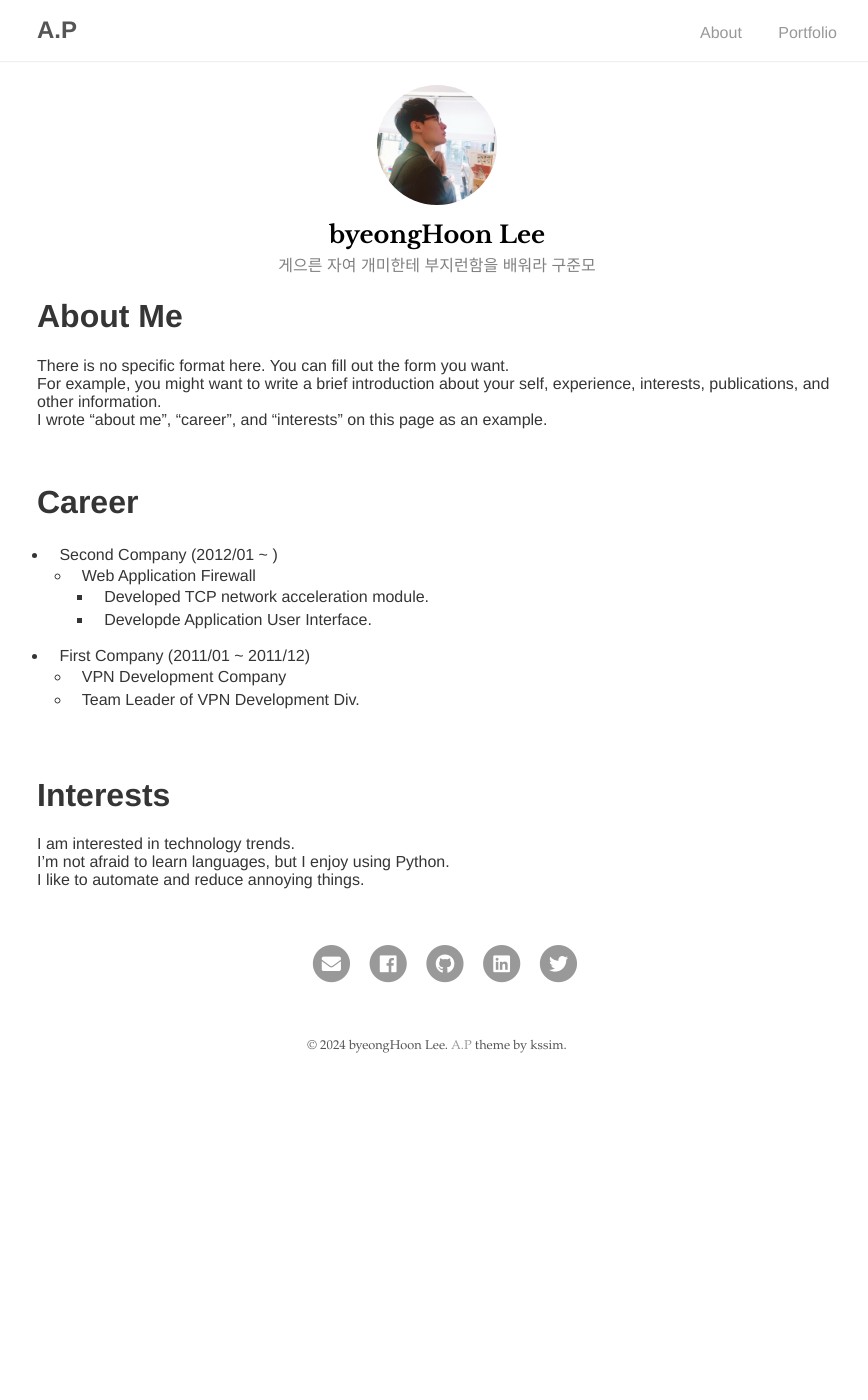
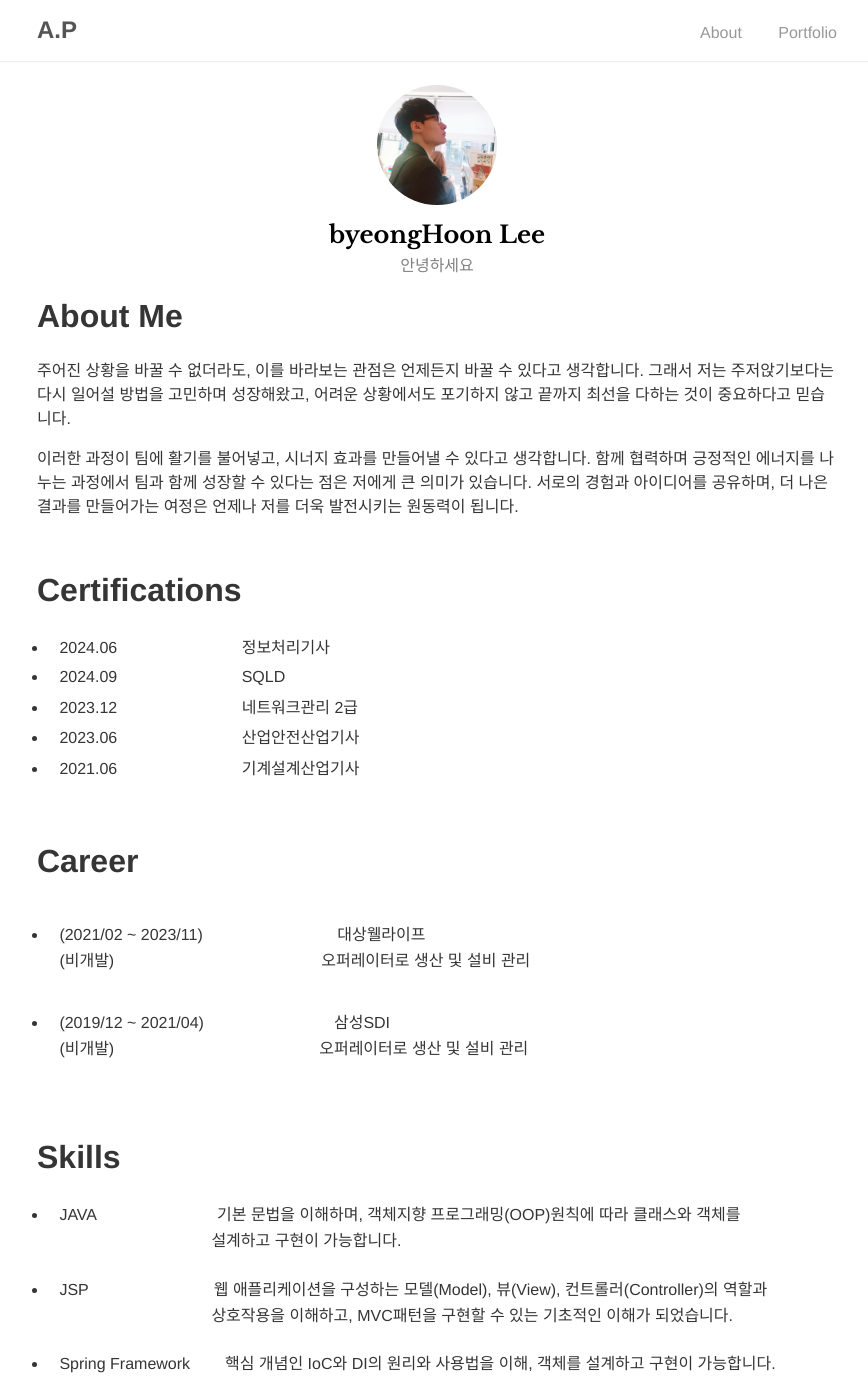
Before and after one commit to qudgns8883/qudgns8883.github.io, a Jekyll site: the page built from index.md, in a window 1280 px wide and 1400 px high. Shown: the whole window, without its empty margins (203-1071 px from the left). Built offline with Jekyll 4.4.1, drawn with Linux system fonts in a browser that asks for light colours; our own code applies the rules of GitHub Pages for plain Markdown files; some of the changed text lies outside the part shown.

Commit message:
no message

```diff
--- a/_config.yml
+++ b/_config.yml
@@ -7,7 +7,7 @@ google_analytics: # Tracking ID, e.g. "UA-000000-01"
 # Author
 author:
   name: byeongHoon Lee
-  desc: 게으른 자여 개미한테 부지런함을 배워라 구준모
+  desc: 안녕하세요
   email: qudgns8882@naver.com
   selfie: assets/img/profile.jpg
 
@@ -24,6 +24,7 @@ social:
   instagram:
   keybase:
   linkedin: https://www.linkedin.com/in/qudgns8883/
+  notion: https://bottlenose-asparagus-798.notion.site/248d53b04dac47ddbb3ddf819a9f2398
   pinterest:
   reddit:
   soundcloud:
--- a/_layouts/about.html
+++ b/_layouts/about.html
@@ -13,13 +13,14 @@ layout: base
 
   <div class="content">
     {{ content }}
+
+<!--    <h2>Contact Information</h2>-->
+<!--    <p><strong>Email:</strong> your.email@example.com</p>-->
+<!--    <p><strong>Phone:</strong> +82-10-1234-5678</p>-->
+<!--    <p><strong>GitHub:</strong> <a href="https://github.com/yourusername" target="_blank">github.com/yourusername</a></p>-->
+<!--    <p><strong>LinkedIn:</strong> <a href="https://linkedin.com/in/yourprofile" target="_blank">linkedin.com/in/yourprofile</a></p>-->
+<!--    <p><strong>Portfolio:</strong> <a href="https://yourportfolio.com" target="_blank">yourportfolio.com</a></p>-->
+
     </br>
-    <div class="social-layer">
-      <div class="social-icons">
-        <ul>
-          {% include icons.html %}
-        </ul>
-      </div>
-    </div>
   </div>
 </div>
--- a/index.md
+++ b/index.md
@@ -3,24 +3,54 @@ layout: about
 ---
 
 # About Me
-There is no specific format here. You can fill out the form you want.
-For example, you might want to write a brief introduction about your self, experience, interests, publications, and other information.
-I wrote "about me", "career", and "interests" on this page as an example.
+주어진 상황을 바꿀 수 없더라도, 이를 바라보는 관점은 언제든지 바꿀 수 있다고 생각합니다. 그래서 저는 주저앉기보다는 다시 일어설 방법을 고민하며 성장해왔고, 어려운 상황에서도 포기하지 않고 끝까지 최선을 다하는 것이 중요하다고 믿습니다.
+
+이러한 과정이 팀에 활기를 불어넣고, 시너지 효과를 만들어낼 수 있다고 생각합니다. 함께 협력하며 긍정적인 에너지를 나누는 과정에서 팀과 함께 성장할 수 있다는 점은 저에게 큰 의미가 있습니다. 서로의 경험과 아이디어를 공유하며, 더 나은 결과를 만들어가는 여정은 언제나 저를 더욱 발전시키는 원동력이 됩니다.
+
+<br/>
+
+# Certifications
+* 2024.06<span style="padding-left: 120px;"></span> 정보처리기사
+* 2024.09<span style="padding-left: 120px;"></span> SQLD
+* 2023.12<span style="padding-left: 120px;"></span> 네트워크관리 2급
+* 2023.06<span style="padding-left: 120px;"></span> 산업안전산업기사
+* 2021.06<span style="padding-left: 120px;"></span> 기계설계산업기사
 
 <br/>
 
 # Career
-* Second Company (2012/01 ~ )
-  * Web Application Firewall
-    * Developed TCP network acceleration module.
-    * Developde Application User Interface.
-* First Company (2011/01 ~ 2011/12)
-  * VPN Development Company
-  * Team Leader of VPN Development Div.
+* (2021/02 ~ 2023/11) <span style="padding-left: 130px;"></span>대상웰라이프
+      (비개발)<span style="padding-left: 207px;"></span>오퍼레이터로 생산 및 설비 관리
+
+* (2019/12 ~ 2021/04)<span style="padding-left: 130px;"></span>삼성SDI
+  (비개발)<span style="padding-left: 205px;"></span>오퍼레이터로 생산 및 설비 관리
 
 <br/>
 
-# Interests
-I am interested in technology trends.
-I'm not afraid to learn languages, but I enjoy using Python.
-I like to automate and reduce annoying things.
+# Skills
+* JAVA<span style="padding-left: 120px;"></span>기본 문법을 이해하며, 객체지향 프로그래밍(OOP)원칙에 따라 클래스와 객체를
+  <span style="padding-left: 152px;"></span>설계하고 구현이 가능합니다.
+  <br/>
+* JSP<span style="padding-left: 125px;"></span>웹 애플리케이션을 구성하는 모델(Model), 뷰(View), 컨트롤러(Controller)의 역할과
+<span style="padding-left: 152px;"></span>상호작용을 이해하고, MVC패턴을 구현할 수 있는 기초적인 이해가 되었습니다.
+  <br/>
+* Spring Framework<span style="padding-left: 35px;"></span>핵심 개념인 IoC와 DI의 원리와 사용법을 이해, 객체를 설계하고 구현이 가능합니다.
+<br/>
+* Spring Data JPA<span style="padding-left: 48px;"></span>데이터베이스와의 상호작용을 자동화하고, CRUD작업을 수행할 줄 알며,
+<span style="padding-left: 152px;"></span>트랜잭션 관리와 객체 간의 연관관계를 처리할 수 있습니다.
+<br/>
+* Oracle, MySQL<span style="padding-left: 50px;"></span>데이터베이스를 설계하고 관리할 수 있으며, SQL쿼리를 통해
+  <span style="padding-left: 150px;"></span>CRUD작업을 수행할 수 있습니다.
+<br/>
+* AWS EC2, RDS<span style="padding-left: 53px;"></span>EC2를 통해 서버를 배포할 수 있으며, RDS를 통해 데이터베이스를 관리 할 수 있습니다.
+<br/>
+* gitHud <span style="padding-left: 105px;"></span>소스 코드 버전 관리를 수행하고, 브랜치를 이용해 기능 개발을 진행할 수 있습니다.
+
+<br/>
+
+# Contact
+* **Email:** [qudgns8882@naver.com](mailto:qudgns8882@naver.com)
+* **Phone:** 010-5293-2683
+* **GitHub:** [github.com/qudgns8883](https://github.com/qudgns8883?tab=repositories)
+* **Notion:** [노션 링크](https://bottlenose-asparagus-798.notion.site/248d53b04dac47ddbb3ddf819a9f2398)
+* <strong>Portfolio:</strong> <a href="https://yourportfolio.com" target="_blank">yourportfolio.com</a>
```
Also changed, not shown: 9 other files.
